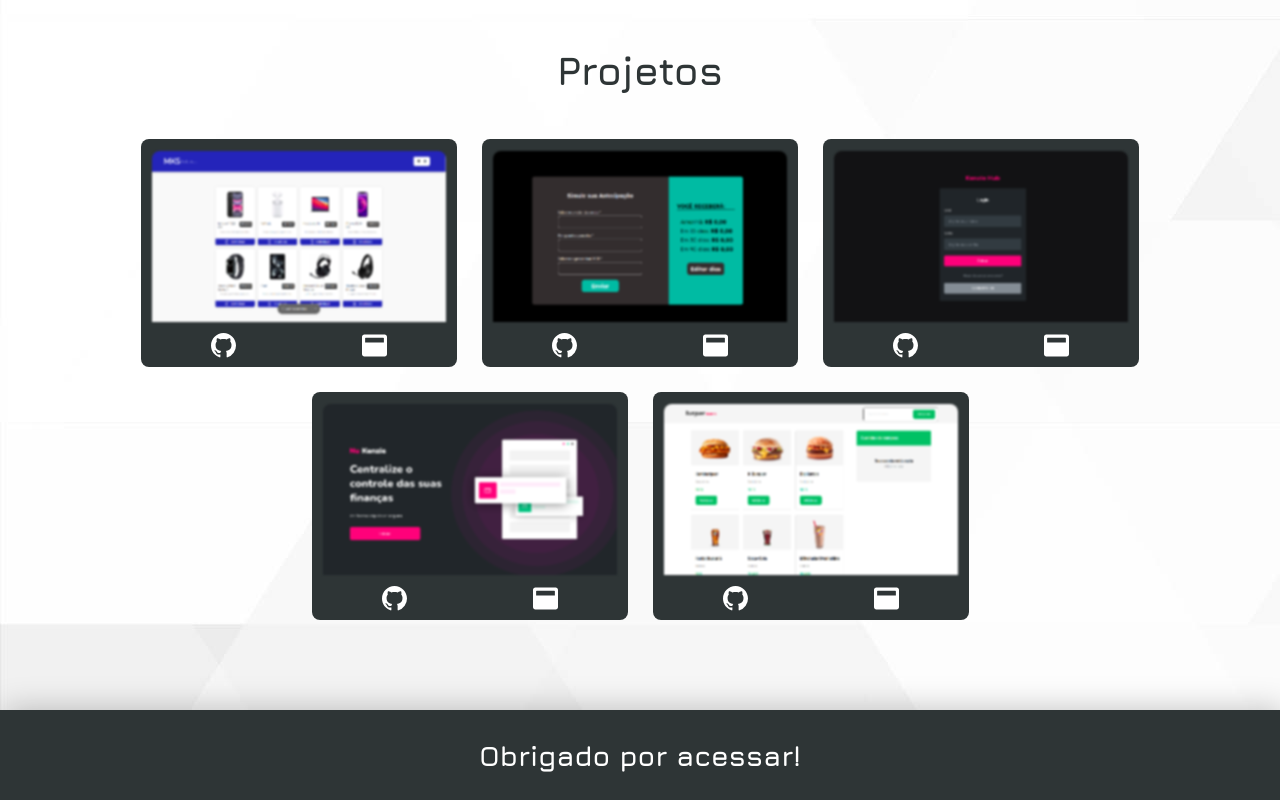
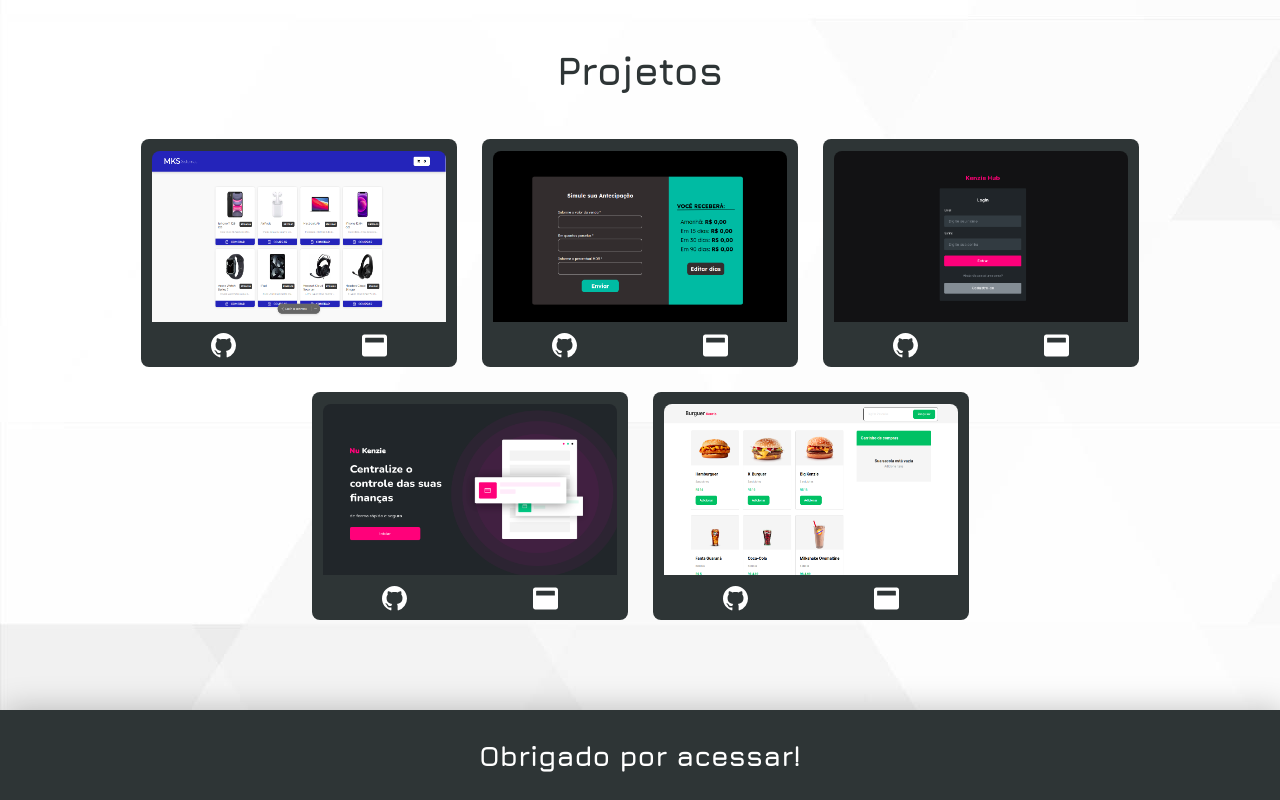
Before and after one commit to Pjota94/portfolio-pjota, a React (Create React App) app: page / in a window 1280 px wide. Shown: the part 1594-2394 px from the top of the page. Built offline with nearby package versions, Linux system fonts and the light colour scheme.

Commit message:
styles: retirando filter

```diff
--- a/src/components/Card/index.tsx
+++ b/src/components/Card/index.tsx
@@ -1,3 +1,4 @@
+/* eslint-disable no-restricted-globals */
 import { Container } from "./styles";
 
 import { BsGithub } from "react-icons/bs";
@@ -7,7 +8,13 @@ import { IProject } from "../../interfaces";
 const Card = ({ imagem, vercel, git }: IProject) => {
   return (
     <Container>
-      <img src={imagem} alt="" />
+      <img
+        onClick={() => {
+          window.open(`${vercel}`, "_blank");
+        }}
+        src={imagem}
+        alt=""
+      />
       <div className="buttons-card">
         <a href={git} target={"_blank"} rel="noreferrer">
           <button className="git">
--- a/src/components/Card/styles.ts
+++ b/src/components/Card/styles.ts
@@ -18,7 +18,7 @@ export const Container = styled.div`
     border-radius: 8px 8px 0px 0px;
     margin-left: 11px;
     margin-top: 12px;
-    filter: blur(1px);
+    cursor: pointer;
   }
 
   > img:hover {
```
